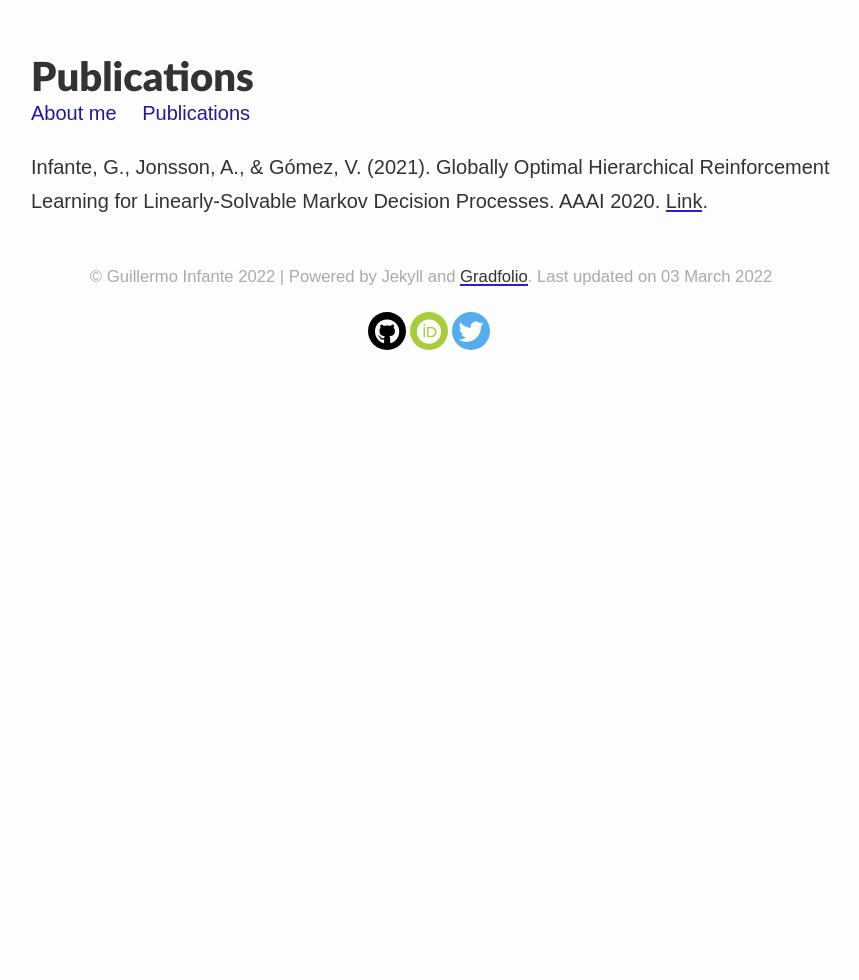
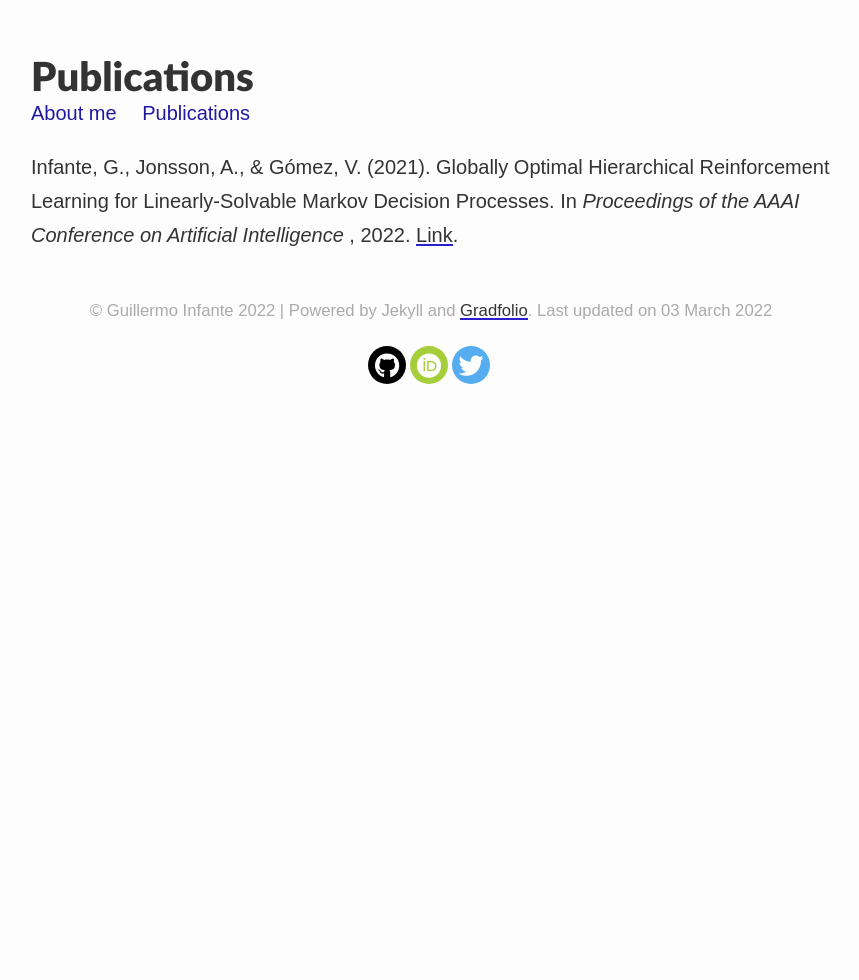
Before and after one commit to guillermoim/guillermoim.github.io, a Jekyll site: the page built from _pages/publications.md, in a window 1280 px wide. Shown: the whole page, without its empty margins (209-1068 px from the left). Built offline with Jekyll 4.4.1, drawn with Linux system fonts in a browser that asks for light colours; nearby versions of some CDN libraries.

Commit message:
Update publications.md

```diff
--- a/_pages/publications.md
+++ b/_pages/publications.md
@@ -5,4 +5,4 @@ permalink: /publications/
 published: true
 ---
 
-Infante, G., Jonsson, A., & Gómez, V. (2021). Globally Optimal Hierarchical Reinforcement Learning for Linearly-Solvable Markov Decision Processes. AAAI 2020. [Link](https://arxiv.org/abs/2106.15380).
+Infante, G., Jonsson, A., & Gómez, V. (2021). Globally Optimal Hierarchical Reinforcement Learning for Linearly-Solvable Markov Decision Processes. In <em> Proceedings of the AAAI Conference on Artificial Intelligence </em>, 2022. [Link](https://arxiv.org/abs/2106.15380).
```
